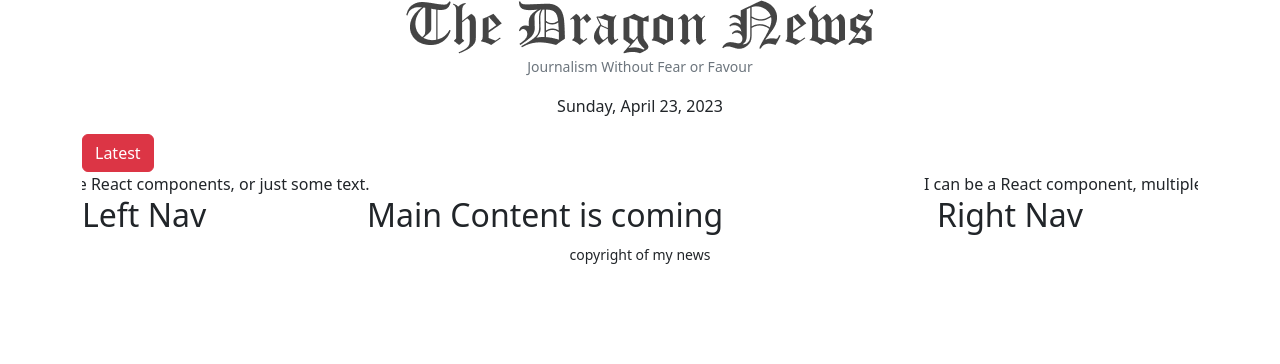
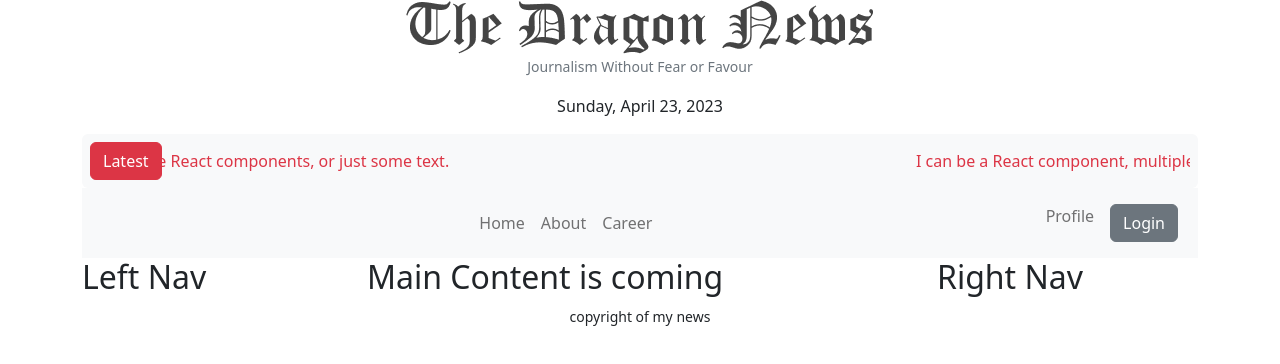
Before and after one commit to Monir-interact/the-news-dragon-client-fix, a React (Vite) app: page / in a window 1280 px wide. Shown: the top 364 px of the page. Built offline with nearby package versions, Linux system fonts and the light colour scheme.

Commit message:
set hone

```diff
--- a/src/Shared/Header/Header.jsx
+++ b/src/Shared/Header/Header.jsx
@@ -1,7 +1,7 @@
 import React from "react";
 import logo from "../../assets/logo.png";
 import moment from "moment";
-import { Button, Container } from "react-bootstrap";
+import { Button, Container, Nav, Navbar } from "react-bootstrap";
 import Marquee from "react-fast-marquee";
 
 const Header = () => {
@@ -14,13 +14,31 @@ const Header = () => {
         </p>
         <p>{moment().format("dddd, MMMM D, YYYY")}</p>
       </div>
-      <div>
+      <div className="d-flex bg-light p-2 rounded">
         <Button variant="danger">Latest</Button>
-        <Marquee>
+        <Marquee className="text-danger" speed={50}>
           I can be a React component, multiple React components, or just some
           text.
         </Marquee>
       </div>
+      <Navbar collapseOnSelect expand="lg" bg="light" variant="light">
+        <Container>
+          <Navbar.Toggle aria-controls="responsive-navbar-nav" />
+          <Navbar.Collapse id="responsive-navbar-nav">
+            <Nav className="mx-auto">
+              <Nav.Link href="#features">Home</Nav.Link>
+              <Nav.Link href="#pricing">About</Nav.Link>
+              <Nav.Link href="#pricing">Career</Nav.Link>
+            </Nav>
+            <Nav>
+              <Nav.Link href="#deets">Profile</Nav.Link>
+              <Nav.Link eventKey={2} href="#memes">
+                <Button variant="secondary">Login</Button>
+              </Nav.Link>
+            </Nav>
+          </Navbar.Collapse>
+        </Container>
+      </Navbar>
     </Container>
   );
 };
```
